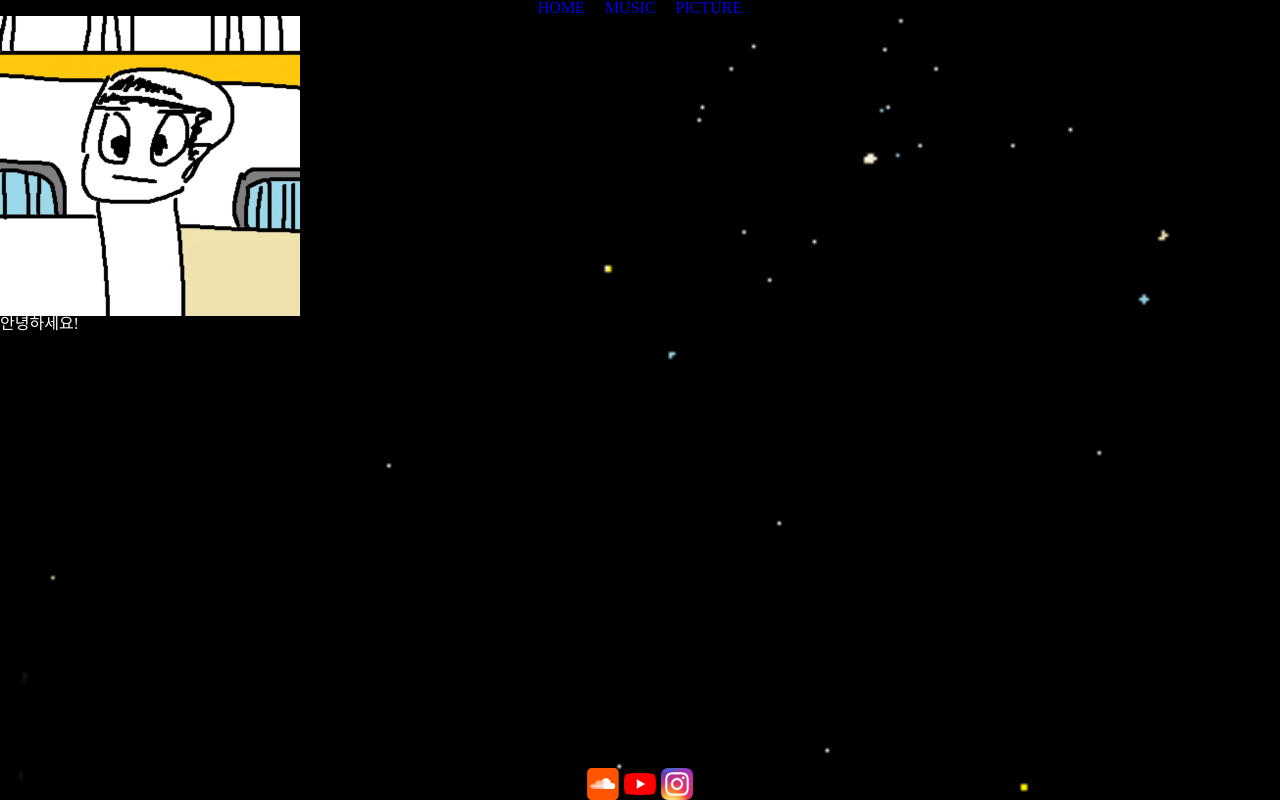
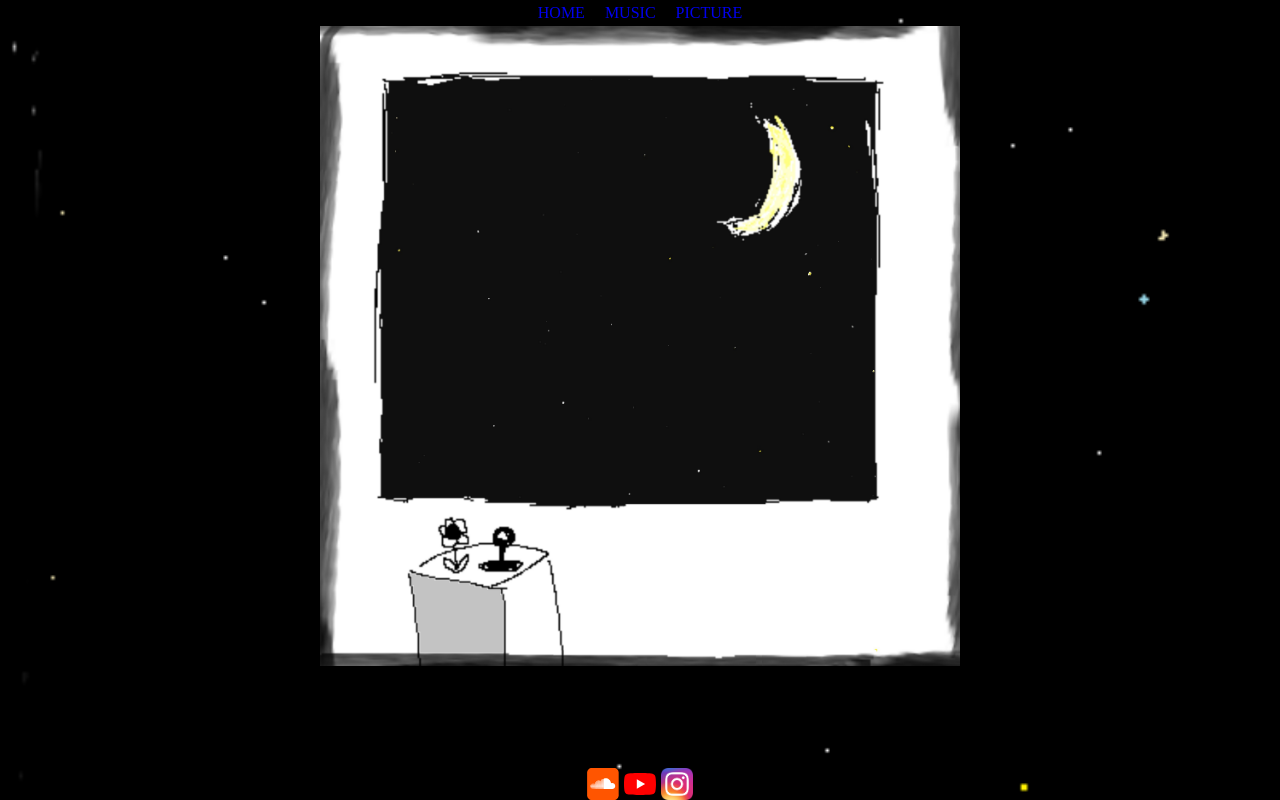
Before and after one commit to lovemagician/KANGCHANGU, a React (Vite) app: page / in a window 1280 px wide. Built offline with nearby package versions, Linux system fonts and the light colour scheme.

Commit message:
🚧 fix home (change cover)

```diff
--- a/src/components/layout/Navbar.css
+++ b/src/components/layout/Navbar.css
@@ -3,5 +3,6 @@
   display: flex;
   justify-content: center;
   align-items: center;
+  margin: 5px 0;
   gap: 20px;
 }
--- a/src/pages/Home.css
+++ b/src/pages/Home.css
@@ -1,10 +1,22 @@
 .main {
   display: flex;
   flex-direction: column;
+  align-items: center;
   flex: 1;
 }
 
-.mainImage {
+.mainImageBefore,
+.mainImageAfter {
   min-width: 300px;
-  width: 300px;
+  width: 50%;
 }
+
+.mainImageAfter {
+  opacity: 0;
+  position: absolute;
+  transition: opacity 0.5s linear;
+}
+
+.mainImageAfter:hover {
+  opacity: 1;
+}
--- a/src/pages/Home.jsx
+++ b/src/pages/Home.jsx
@@ -7,8 +7,9 @@ function Home() {
     <>
       <Navbar />
       <div className="main">
-        <img className="mainImage" src="/images/KANGCHANGU.jpg" alt="강찬구" />
-        <span>안녕하세요!</span>
+        <img className="mainImageBefore" src="/images/cover_before.jpg" alt="메인 이미지" />
+        <img className="mainImageAfter" src="/images/cover_after.jpg" alt="메인 이미지" />
+        <span></span>
       </div>
       <Footer />
     </>
```
Also changed, not shown: public/images/cover_after.jpg (added), public/images/cover_before.jpg (added).
